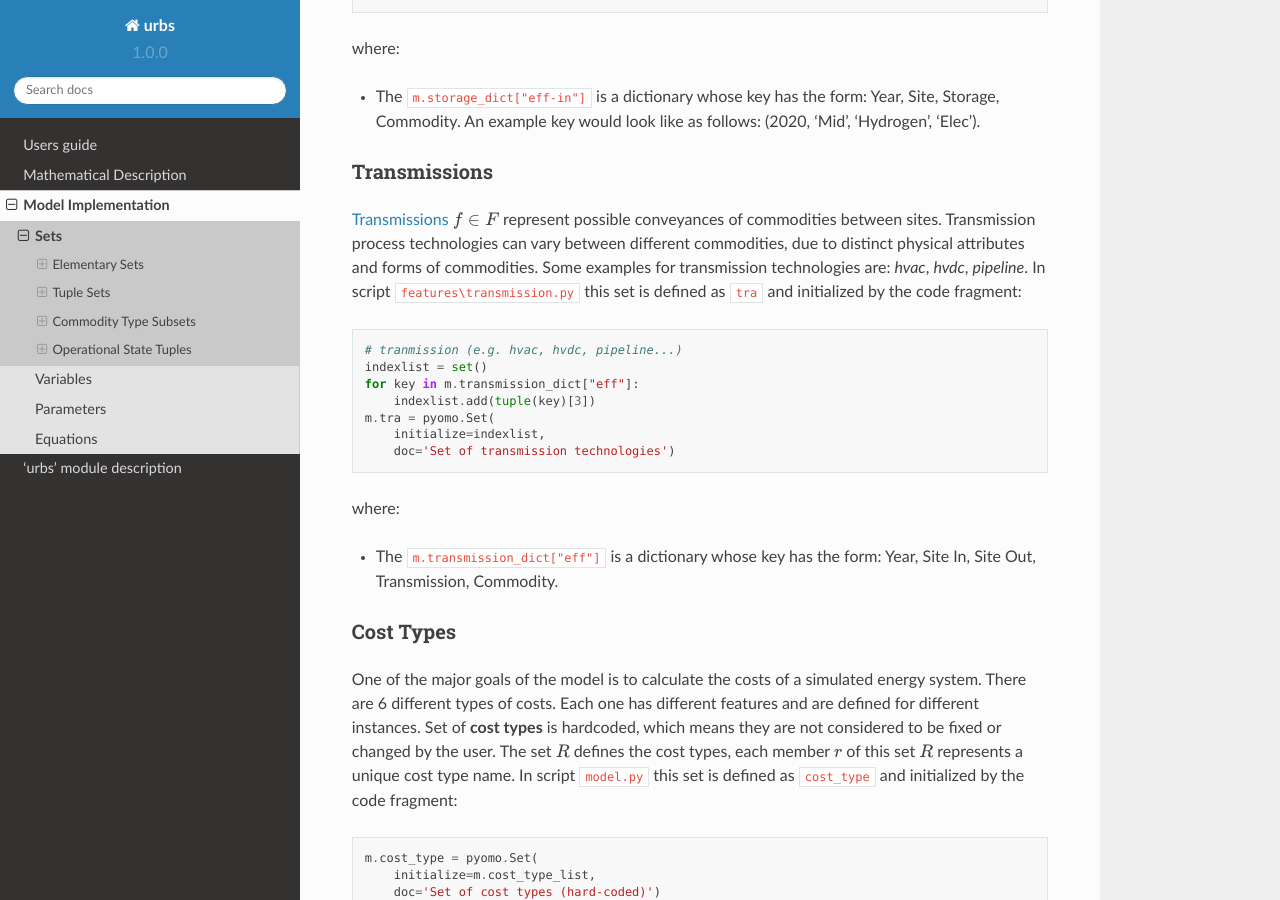
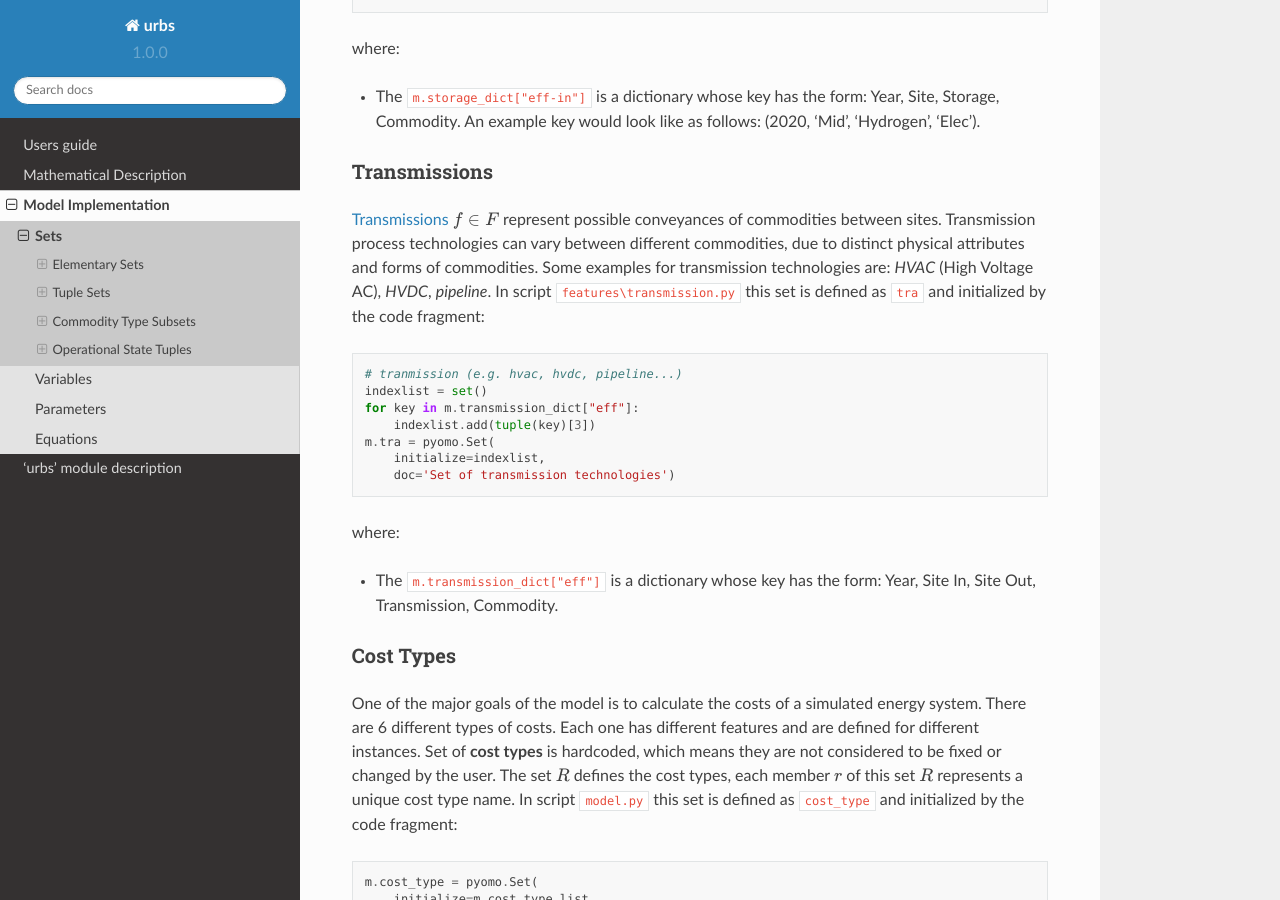
Before and after one commit to tum-ens/urbs, a Sphinx documentation site: the page built from doc/implementdoc/sets.rst, in a window 1280 px wide and 900 px high, scrolled down 4395 px. Built offline with Sphinx 7.4.7 and the Read the Docs theme 2.0.0, drawn with Linux system fonts in a browser that asks for light colours.

Commit message:
minor change. The text High Voltage AC is added next to hvac to avoid ambiguity.

```diff
--- a/doc/implementdoc/sets.rst
+++ b/doc/implementdoc/sets.rst
@@ -241,7 +241,7 @@ Transmissions
 :ref:`Transmissions <transmission-def-userguide>` :math:`f \in F` represent possible conveyances of commodities
 between sites. Transmission process technologies can vary between different
 commodities, due to distinct physical attributes and forms of commodities. Some
-examples for transmission technologies are: `hvac`, `hvdc`, `pipeline`. In
+examples for transmission technologies are: `HVAC` (High Voltage AC), `HVDC`, `pipeline`. In
 script ``features\transmission.py`` this set is defined as ``tra`` and initialized by the code
 fragment:
 
```
